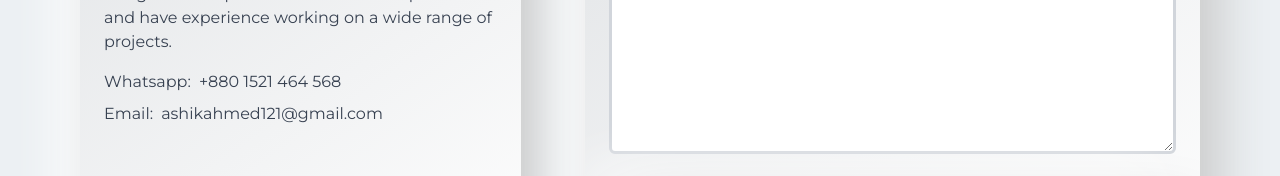
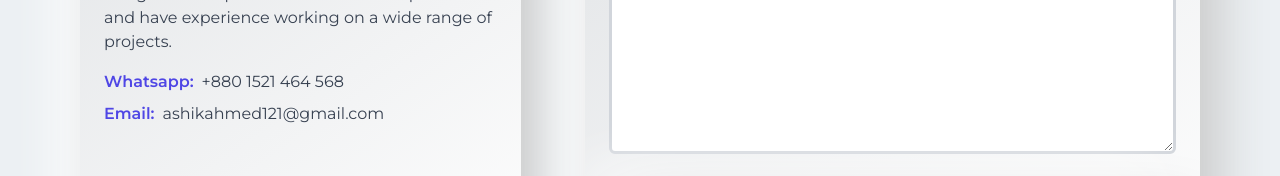
Before and after one commit to Ashik-Ahmed/ashik_ahmed, a Next.js app: page / in a window 1280 px wide. Shown: the part 7434-7610 px from the top of the page. Built offline with nearby package versions, Linux system fonts and the light colour scheme.

Commit message:
skillcard issue fixed

```diff
--- a/src/app/components/Contact/Contact.jsx
+++ b/src/app/components/Contact/Contact.jsx
@@ -68,7 +68,7 @@ const Contact = () => {
                         <p className="my-4">I am a software engineer based in Dhaka, Bangladesh. I specialize in web development and have experience working on a wide range of projects.</p>
 
                         <p className="inline-block">
-                            Whatsapp:
+                            <span className='text-primary font-semibold'>Whatsapp:</span>
                             <Link
                                 href="https://wa.me/+8801521464568"
                                 target="_blank"
@@ -79,7 +79,7 @@ const Contact = () => {
                             </Link>
                         </p>
                         <p className="inline-block mt-2">
-                            Email:
+                            <span className='text-primary font-semibold'>Email:</span>
                             <Link
                                 href="mailto:ashikahmed121@gmail.com"
                                 className="ml-2 hover:text-primary group/item relative inline-block">
--- a/src/app/components/Expertise/Expertise.jsx
+++ b/src/app/components/Expertise/Expertise.jsx
@@ -198,7 +198,7 @@ export default Expertise;
 
 const SkillsCard = ({ icon, name }) => {
     return (
-        <div className={`${styles.card} w-[110px] cursor-pointer shrink-0 flex flex-col items-start gap-3 group`}>
+        <div className={`${styles.card} w-[110px] cursor-pointer shrink-0 flex flex-col items-center gap-3 group`}>
 
             <Image src={icon} alt="ashik ahmed" width={50} height={50} className='mx-auto' />
 
```
